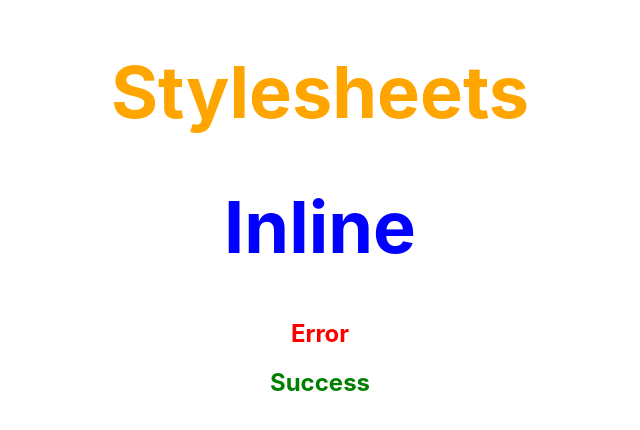
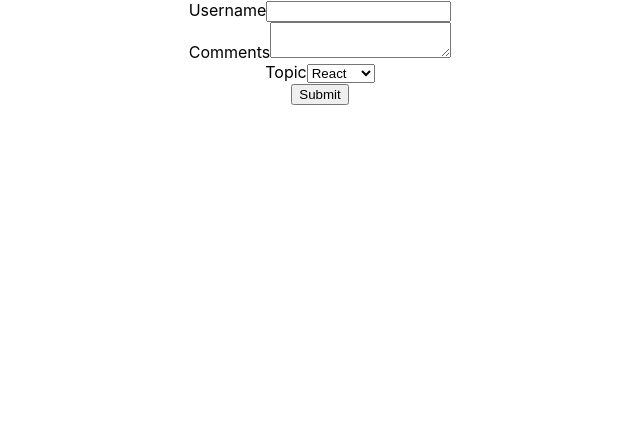
Before and after one commit to Daemusin12/ReactJS, a React (Create React App) app in the folder hello-world/: page / in a window 1280 px wide. Shown: the top 430 px of the page, without its empty margins (320-960 px from the left). Built offline with nearby package versions, Linux system fonts and the light colour scheme.

Commit message:
Basics of Form Handling

```diff
--- a/hello-world/src/App.js
+++ b/hello-world/src/App.js
@@ -1,9 +1,10 @@
 import React, { Component } from 'react';
 import './App.css';
-import StyleSheet from './components/StyleSheet';
-import Inline from './components/Inline';
-import './appStyles.css';
-import styles from  './appStyles.module.css'
+import Form from './components/Form';
+// import StyleSheet from './components/StyleSheet';
+// import Inline from './components/Inline';
+// import './appStyles.css';
+// import styles from  './appStyles.module.css'
 // import NameList from './components/NameList';
 // import UserGreeting from './components/UserGreeting';
 // import EventBind from './components/EventBind';
@@ -37,10 +38,11 @@
         {/* <ParentComponent /> */}
         {/* <UserGreeting/> */}
         {/* <NameList /> */}
-        <StyleSheet primary={true} />
+        {/* <StyleSheet primary={true} />
         <Inline />
         <h2 className='error'>Error</h2>
-        <h2 className={styles.success}>Success</h2>
+        <h2 className={styles.success}>Success</h2> */}
+        <Form />
       </div>
     );
   }
--- /dev/null
+++ b/hello-world/src/components/Form.js
@@ -0,0 +1,65 @@
+import React, { Component } from 'react'
+
+export class Form extends Component {
+
+    constructor(props) {
+      super(props)
+
+      this.state = {
+         username: '',
+         comments: '',
+         topic: ''
+      }
+    }
+
+    handleUsernameChange = (event) => {
+        this.setState({
+            username: event.target.value
+        })
+    }
+
+    handleCommentsChange = (event) => {
+        this.setState({
+            comments: event.target.value
+        })
+    }
+
+    handleTopicChange = (event) => {
+        this.setState({
+            topic: event.target.value
+        })
+    }
+
+    handleSubmit = event => {
+        alert(`${this.state.username} ${this.state.comments} ${this.state.topic}`)
+        event.preventDefault();
+
+    }
+
+  render() {
+    const {username, comments, topic} = this.state
+    return (
+        <form onSubmit={this.handleSubmit}>
+            <div>
+                <label>Username</label>
+                <input type='text' value={username} onChange={this.handleUsernameChange}/>
+            </div>
+            <div>
+                <label>Comments</label>
+                <textarea value={comments} onChange={this.handleCommentsChange}></textarea>
+            </div>
+            <div>
+                <label>Topic</label>
+                <select value={topic} onChange={this.handleTopicChange}>
+                    <option value="react">React</option>
+                    <option value="angular">Angular</option>
+                    <option value="vue">Vue</option>
+                </select>
+            </div>
+            <button type="submit">Submit</button>
+        </form>
+    )
+  }
+}
+
+export default Form
```
